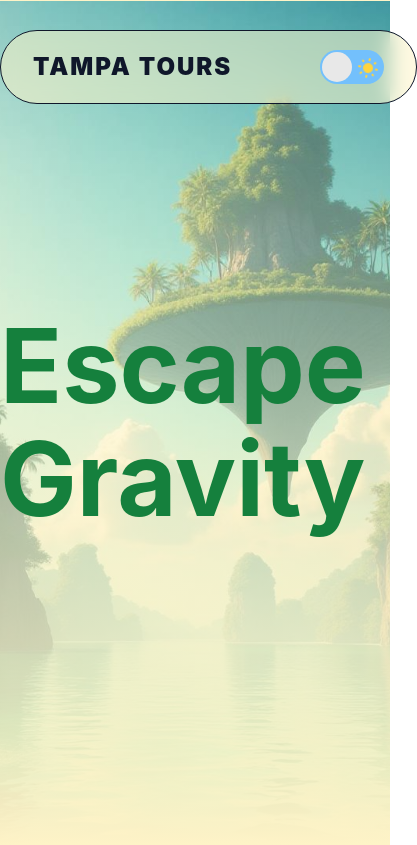
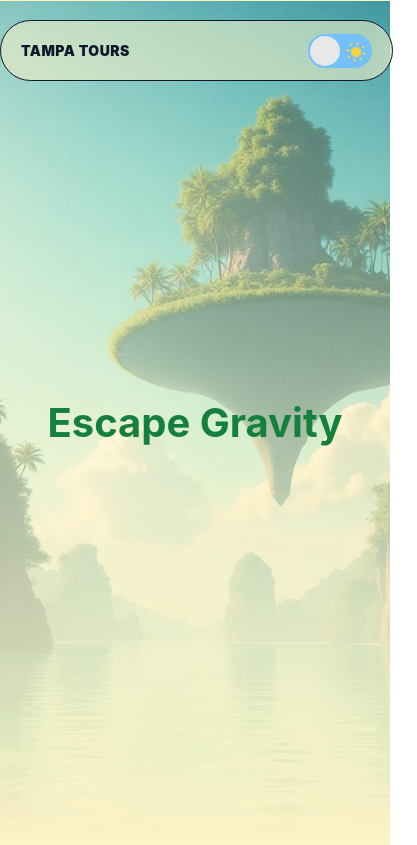
Before and after one commit to muhammad-awais-web-dev/Tampa-Tours, a React (Vite) app: page / in a window 390 px wide. Shown: the whole page, 417 px wide, since content can reach past the window. Built offline with nearby package versions, Linux system fonts and the light colour scheme.

Commit message:
Make Home.tsx responsive and improve navbar styling
Co-authored-by: muhammad-awais-web-dev <212338346+muhammad-awais-web-dev@users.noreply.github.com>

```diff
--- a/src/App.css
+++ b/src/App.css
@@ -81,12 +81,35 @@ body {
   z-index: 1000;
 }
 
+@media (max-width: 768px) {
+  .navbar {
+    padding: 0.75rem 1.25rem;
+    height: 35px;
+    margin-top: 20px;
+    margin-bottom: -80px;
+  }
+}
+
 .logo {
   font-size: 1.5rem;
   font-weight: 900;
   text-transform: uppercase;
   letter-spacing: 2px;
   color: var(--text-secondary);
+}
+
+@media (max-width: 768px) {
+  .logo {
+    font-size: 1rem;
+    letter-spacing: 1px;
+  }
+}
+
+@media (max-width: 480px) {
+  .logo {
+    font-size: 0.875rem;
+    letter-spacing: 0.5px;
+  }
 }
 
 .hero {
--- a/src/App.tsx
+++ b/src/App.tsx
@@ -10,7 +10,7 @@ function App() {
       <div className="app-container">
 
       <nav className="navbar">
-        <div className="logo">TAmpa Tours</div>
+        <div className="logo">Tampa Tours</div>
         <ThemeToggle />
       </nav>
 
--- a/src/pages/Home.tsx
+++ b/src/pages/Home.tsx
@@ -5,8 +5,8 @@ import { SplitText } from "gsap/SplitText";
 gsap.registerPlugin(SplitText);
 
 export default function Home() {
-    let tl = gsap.timeline();
-    let split = SplitText.create("#heading");
+    const tl = gsap.timeline();
+    const split = SplitText.create("#heading");
     tl.from(split.chars, {
         duration: 2,
         opacity: 0,
@@ -41,4 +41,26 @@ const StyledWrapper = styled.section`
         position: relative;
     }
 
+    .content h1 {
+        font-size: 4rem;
+        text-align: center;
+        padding: 0 1rem;
+    }
+
+    @media (max-width: 768px) {
+        .content h1 {
+            font-size: 3rem;
+        }
+    }
+
+    @media (max-width: 480px) {
+        .content h1 {
+            font-size: 2.5rem;
+        }
+
+        .wrapper {
+            font-size: 1.5rem;
+        }
+    }
+
 `
```
